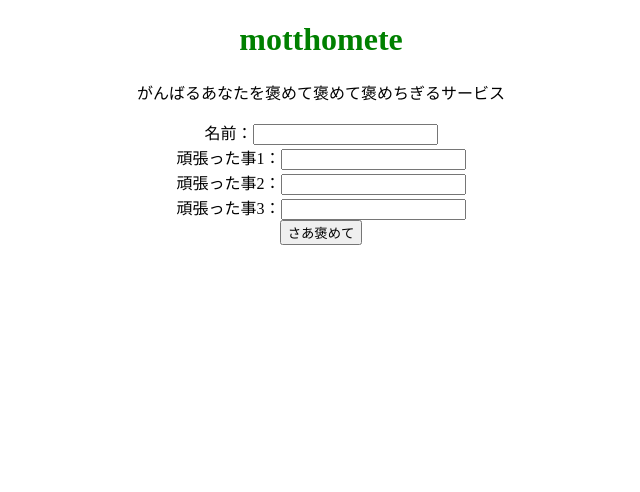
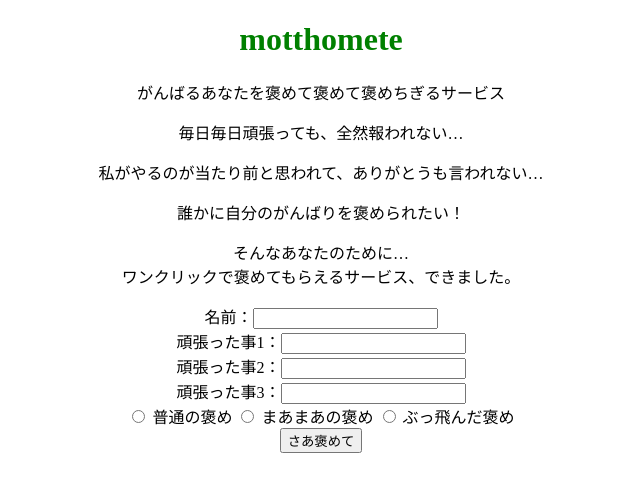
Before and after one commit to miyapole/mottohomete, a Flask app: page /index.html in a window 1280 px wide. Shown: the top 492 px of the page, without its empty margins (319-959 px from the left). Run offline with Flask 2, Linux system fonts and the light colour scheme.

Commit message:
文言追加

```diff
--- a/static/css/style.css
+++ b/static/css/style.css
@@ -1,3 +1,5 @@
+
+
 body {
     text-align: center;
 }
--- a/templates/base.html
+++ b/templates/base.html
@@ -7,7 +7,7 @@
     <title>mottohomete</title>
 
 
-<link rel="stylesheet" href="/mottohomete/static/css/style.css">
+<link rel="stylesheet" href="static/css/style.css">
 
 </head>
 <body>
--- a/templates/index.html
+++ b/templates/index.html
@@ -1,12 +1,21 @@
 {% extends 'base.html' %}
 {% block content %}
 
+<p>毎日毎日頑張っても、全然報われない…</p>
+<p>私がやるのが当たり前と思われて、ありがとうも言われない…</p>
+<p>誰かに自分のがんばりを褒められたい！</p>
+<p>そんなあなたのために…</br>
+    ワンクリックで褒めてもらえるサービス、できました。</p>
 
     <form action="/login" method = "POST"  >
         名前：<input type="text" name="name"> </br>
         頑張った事1：<input type="text" name =""> </br>
         頑張った事2：<input type="text" name =""> </br>
         頑張った事3：<input type="text" name =""> </br>
+       <input type="radio" name="level1" value="普通の褒め"> 普通の褒め
+      <input type="radio" name="level2" value="まあまあの褒め"> まあまあの褒め
+      <input type="radio" name="level3" value="ぶっ飛んだ褒め">   ぶっ飛んだ褒め
+    </br>
         <input type="submit" value="さあ褒めて" name="save">
     </form>
 
```
